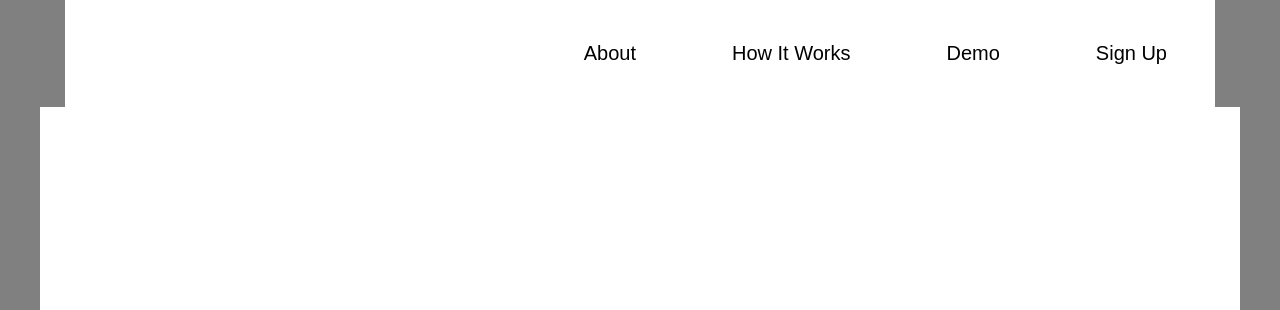
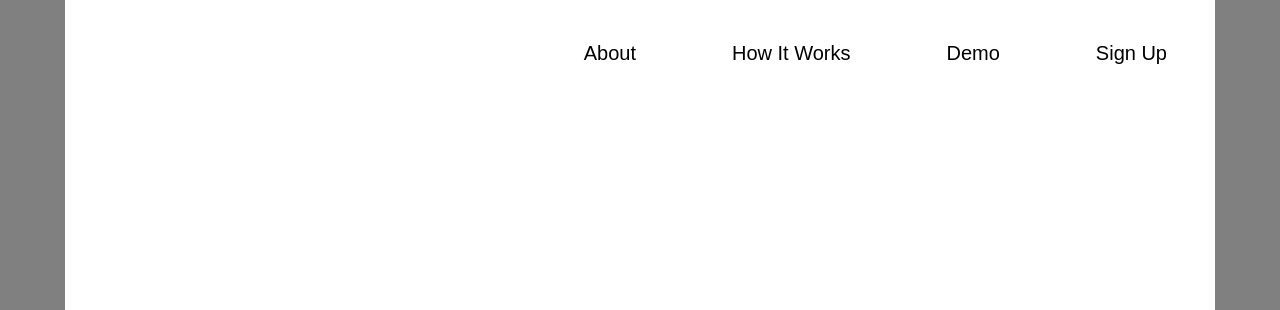
Before and after one commit to KhakimDon/shopping, a plain HTML site: page index.html in a window 1280 px wide. Shown: the top 310 px of the page. Drawn offline with Linux system fonts and the light colour scheme.

Commit message:
End section sergey

```diff
--- a/index.html
+++ b/index.html
@@ -28,9 +28,6 @@
                 <input type="email" name="" id="" placeholder="Email">
             </div>
         </section>
-
-    <main>
-
     </main>
 
 
--- a/styles/stlye.css
+++ b/styles/stlye.css
@@ -10,7 +10,7 @@
     height: 88.9vh; max-width: 1150px;
     margin: auto;
     display: flex;
-    justify-content: space-between;
+    justify-content: space-around;
     align-items: center;
 }
 .firstSectionBlockLeft {
@@ -47,7 +47,7 @@ body {
 }
 
 main{
-    max-width: 1200px;
+    max-width: 1150px;
     margin: auto;
     background: white;
 }
```
